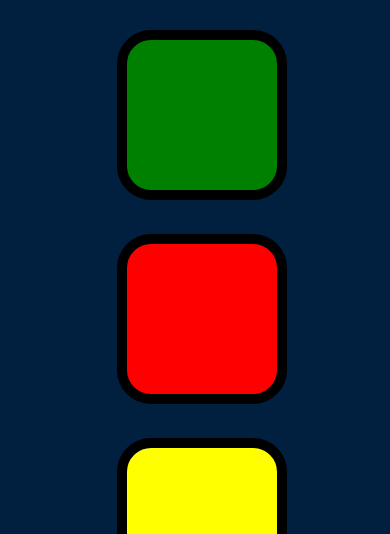
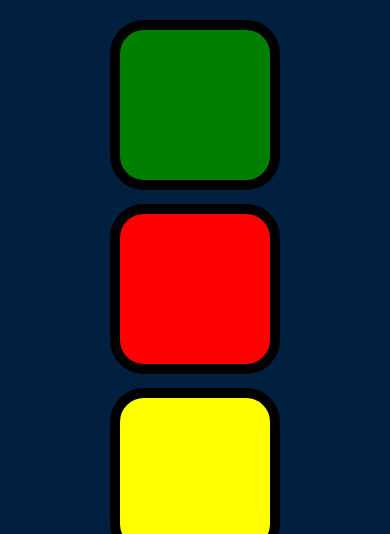
Before and after one commit to ftang0109/Simon-Game, a plain HTML site: page index.html in a window 390 px wide. Shown: the part 310-844 px from the top of the page. Drawn offline with nearby package versions, Linux system fonts and the light colour scheme.

Commit message:
Update the style css
update the style css

@media (max-width: 1104px){

  .btn {
    margin: 5px; /*need to adjust from 15 px to 5 px* to avoid not working for Ipad certain model*/
    height: 150px;
    width: 150px;
  }

}

```diff
--- a/styles.css
+++ b/styles.css
@@ -95,13 +95,25 @@ body {
   justify-content: center;
 }
 
-/* To adjust tablet and smartphone size to enhance user experience */
+/*To adjust tablet and smartphone size to enhance user experience */
 @media (max-width: 1104px){
 
   .btn {
-    margin: 15px;
+    margin: 5px; /*need to adjust from 15 px to 5 px* to avoid not working for Ipad certain model*/
     height: 150px;
     width: 150px;
   }
 
 }
+
+/*workaround css to resize button to support all browser, including Safari*/
+
+/*
+.resizebtn{
+
+  margin: 15px;
+  height: 150px;
+  width: 150px;
+
+}
+*/
```
